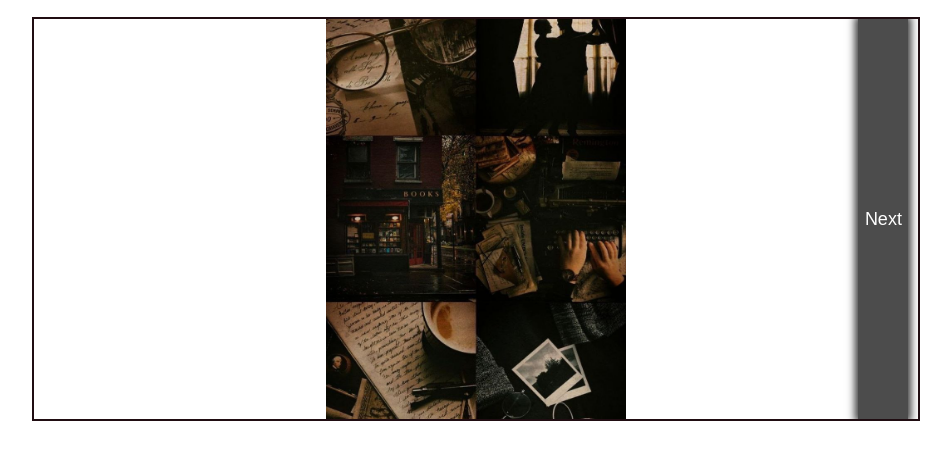
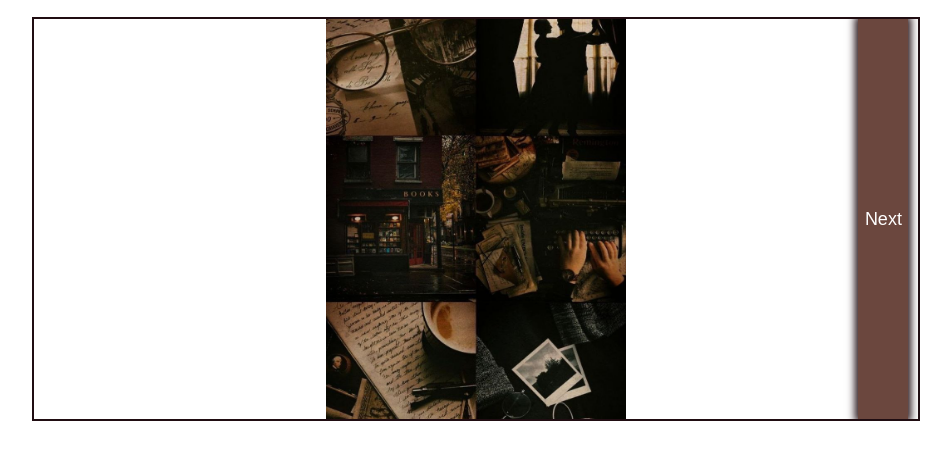
Before and after one commit to ValeriaBodrova/hw21-Slider, a plain HTML site: page index.html in a window 1280 px wide. In both pictures the pointer is over the button "Next". Shown: the part 61-520 px from the top of the page, without its empty margins (164-1115 px from the left). Drawn offline with Linux system fonts and the light colour scheme.

Commit message:
Update styles.css

```diff
--- a/styles.css
+++ b/styles.css
@@ -34,7 +34,7 @@ h1{
     background-color: #200D12;
     color: #fff;
     border: none;
-    box-shadow: 0 0 10px 4px #333;
+    box-shadow: 0 0 10px 4px #200D12;
     transition: box-shadow 0.3s ease-in-out;
     font-size: 18px;
     cursor: pointer;
@@ -47,8 +47,8 @@ h1{
 
 #prev:hover,
 #next:hover {
-    background-color: rgba(0, 0, 0, 0.7);
-    box-shadow: 0 0 8px 3px #333;
+    background-color: #6B473E;
+    box-shadow: 0 0 8px 3px #200D12;
 }
 
 
```
